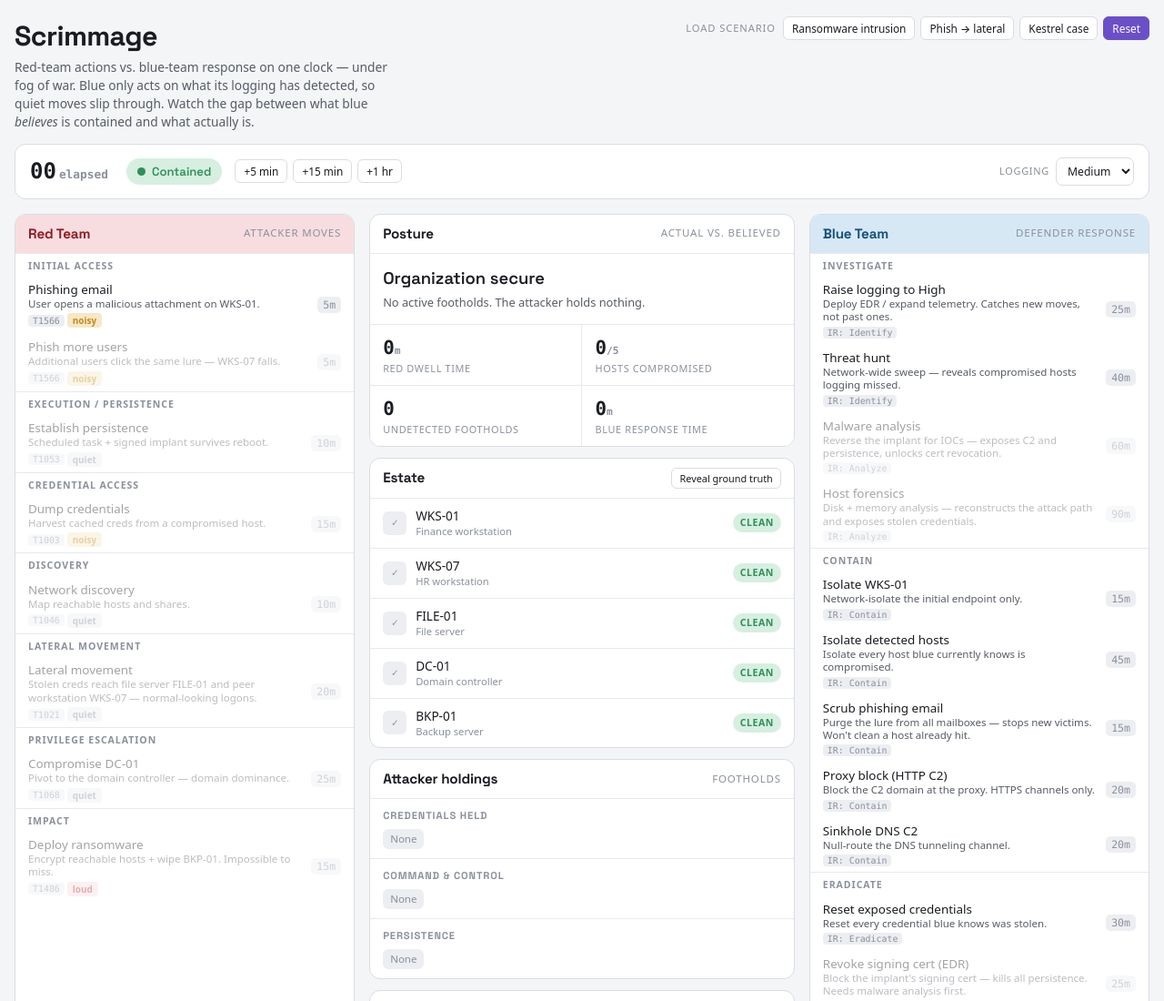
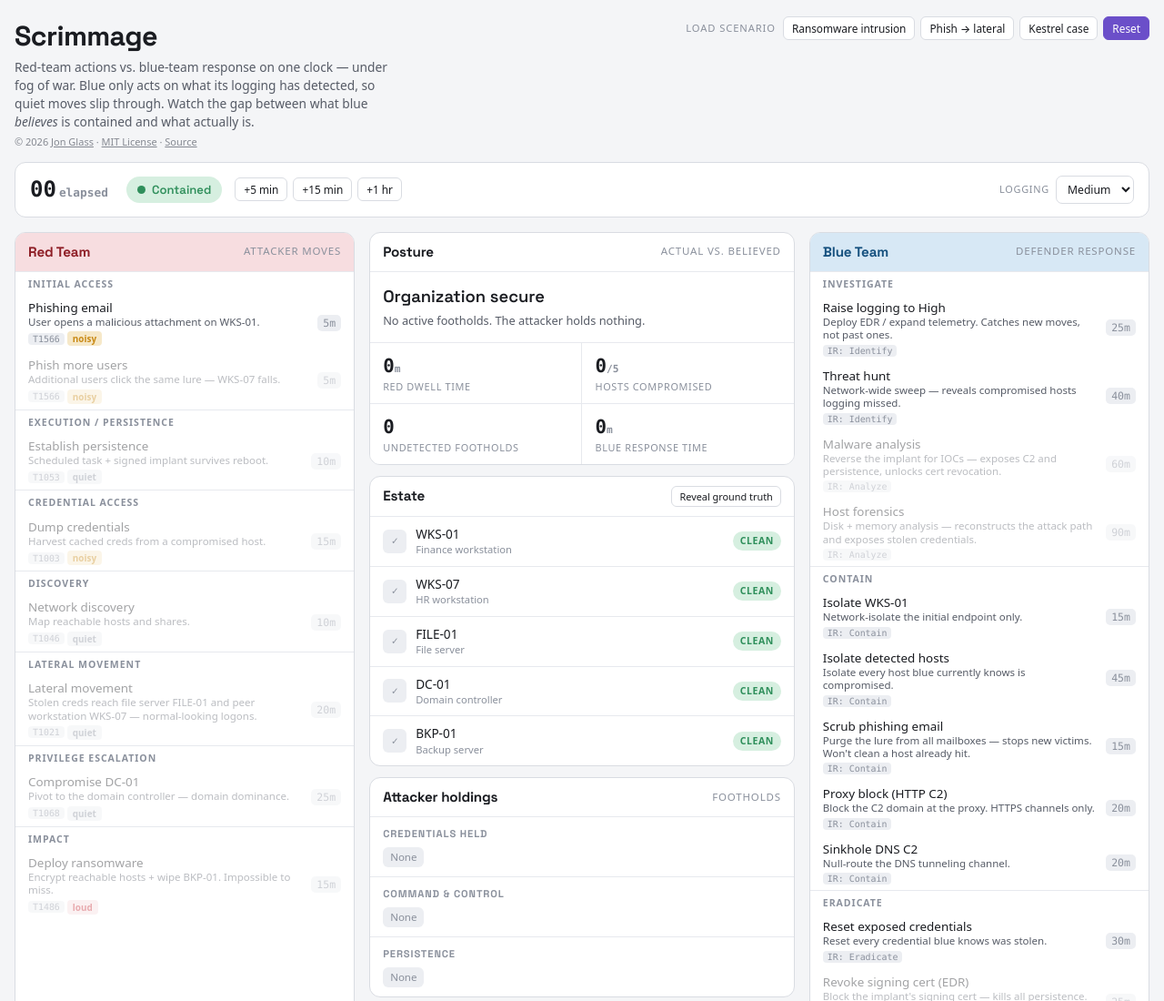
Before and after one commit to glassdfir/scrimmage, a plain HTML site: page index.html in a window 1280 px wide. Shown: the top 1100 px of the page at 91% size. Drawn offline with Linux system fonts and the light colour scheme.

Commit message:
Add MIT License and author credit
Adds an MIT LICENSE (Copyright (c) 2026 Jon Glass), a License section
in the README, a meta author tag, and a small credit line on the page
linking to jon.glass, the license and the source.

Co-Authored-By: Claude Opus 5.5 <noreply@anthropic.com>
Claude-Session: https://claude.ai/code/session_0174XPAk3hqfecdj3phb8Wen

```diff
--- a/index.html
+++ b/index.html
@@ -292,6 +292,7 @@
 </style>
 <link rel="preconnect" href="https://fonts.gstatic.com" crossorigin>
 <link rel="stylesheet" href="https://fonts.googleapis.com/css2?family=Space+Grotesk:wght@500;600;700&display=swap">
+<meta name="author" content="Jon Glass">
 </head>
 <body>
 <div class="wrap">
@@ -299,6 +300,7 @@
     <div class="brand">
       <h1>Scrimmage</h1>
       <div class="tag">Red-team actions vs. blue-team response on one clock — under fog of war. Blue only acts on what its logging has detected, so quiet moves slip through. Watch the gap between what blue <em>believes</em> is contained and what actually is.</div>
+      <div class="tag" style="font-size:11px;opacity:.7;margin-top:4px">&copy; 2026 <a href="https://jon.glass/" style="color:inherit">Jon Glass</a> &middot; <a href="https://github.com/glassdfir/scrimmage/blob/main/LICENSE" style="color:inherit">MIT License</a> &middot; <a href="https://github.com/glassdfir/scrimmage" style="color:inherit">Source</a></div>
     </div>
     <div class="modebar">
       <span class="lbl">Load scenario</span>
```
Also changed, not shown: 2 other files.
